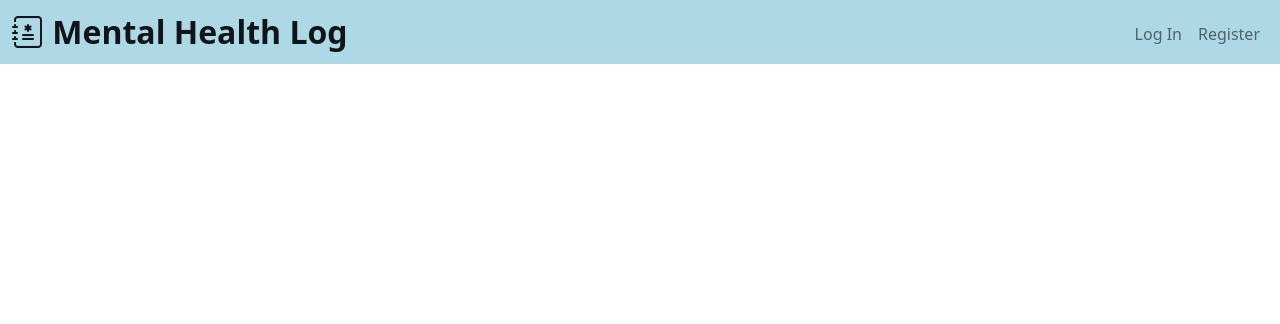
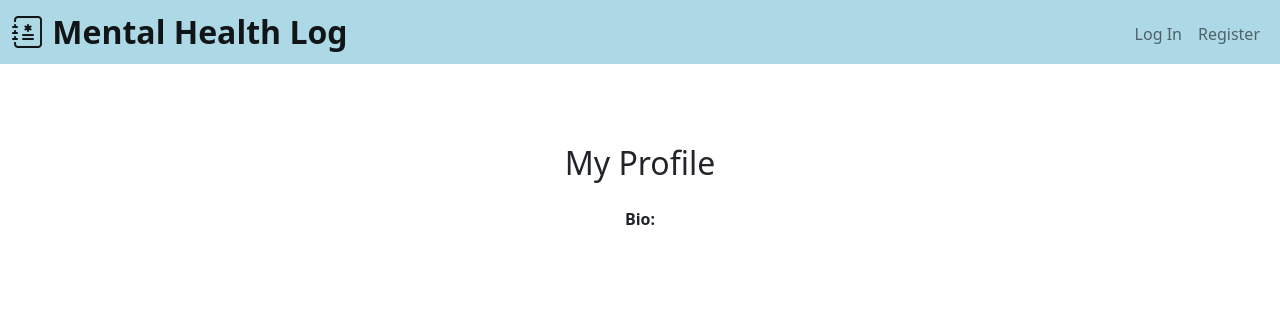
Before and after one commit to jliu0327/mental_health_tracker, a Flask app: template templates/profile.html in a window 1280 px wide. Shown: the top 324 px of the page. Run offline with Flask 3, Linux system fonts and the light colour scheme; the template is opened without the code that fills it, so the values that code supplies are empty.

Commit message:
updated profile.html

```diff
--- a/app.py
+++ b/app.py
@@ -249,5 +249,11 @@ def complete_goal():
     return redirect("/goals")
 
 
+@app.route("/profile")
+@login_required
+def profile():
+    return render_template("profile.html")
+
+
 if __name__ == "__main__":
     app.run(debug=True)
--- a/templates/goal.html
+++ b/templates/goal.html
@@ -19,7 +19,7 @@
     <form action="/goals" method="post">
         <div class="am-1">Goals I want to accomplish:</div>
         <div class="mb-3">
-            <input autocomplete="off" autofocus class="form-control" name="set_goals" type="text">
+            <input autocomplete="off" class="form-control" name="set_goals" type="text">
         </div>
         <div class="mb-3 d-flex justify-content gap-4">
             <div>
--- a/templates/profile.html
+++ b/templates/profile.html
@@ -5,5 +5,8 @@
 {% endblock %}
 
 {% block main %}
+    <h2 class="mb-4">My Profile</h2>
+
+    <strong>Bio:</strong>
 
 {% endblock %}
```
Also changed, not shown: schema_db.py (+17 -0 lines), mental_health.db.
